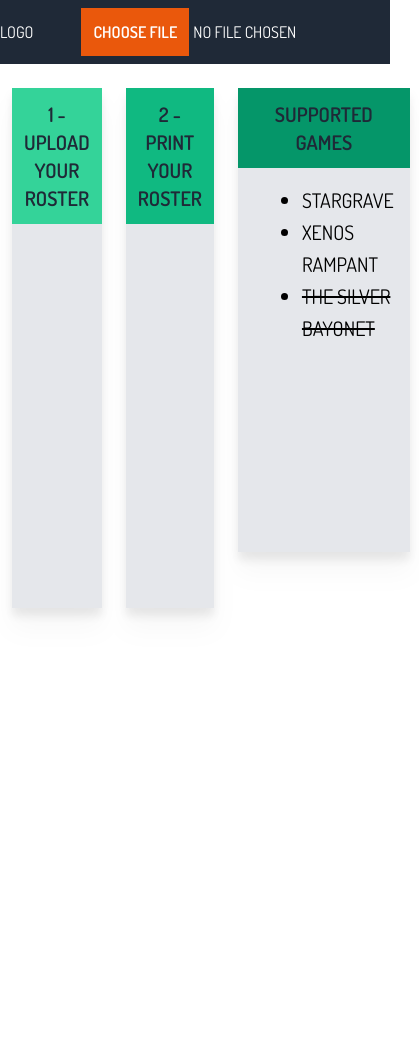
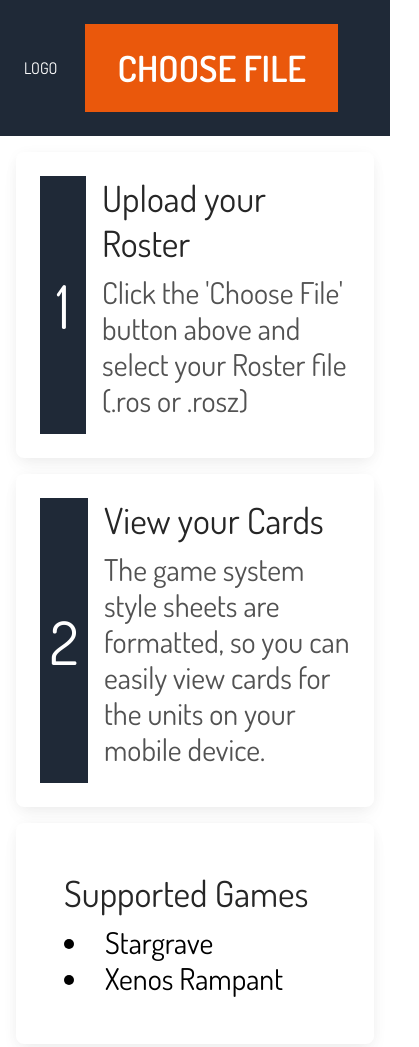
Before and after one commit to DaeronAlagos/BSCards, a website built with Parcel: page src/index.html in a window 390 px wide. Shown: the whole page, 419 px wide, since content can reach past the window. Before the commit the page ends 844 px from the top, so only its background shows below. Built offline with nearby package versions, Linux system fonts and the light colour scheme.

Commit message:
[IMP] index not mobile friendly

```diff
--- a/src/index.html
+++ b/src/index.html
@@ -13,80 +13,117 @@
     <link rel="stylesheet" href="styles.css" />
     <script src="index.ts" defer type="module"></script>
   </head>
-  <body class="h-full font-dosis">
-    <div id="container" class="min-h-full">
-      <header class="sticky top-0 bg-gray-800 print:hidden">
-        <div class="mx-auto flex max-w-7xl py-2">
-          <div class="flex flex-1 items-center">
-            <div id="logo" class="text-white">LOGO</div>
-            <div id="rosterInput" class="px-12">
-              <label class="block">
-                <input
-                  id="file"
+  <body class="font-dosis">
+    <header class="w-full bg-gray-800 p-6 lg:p-3 print:hidden">
+      <div class="mx-auto flex max-w-7xl items-center justify-between">
+        <div class="flex items-center">
+          <div class="text-white">LOGO</div>
+          <div class="px-3">
+            <label class="block px-4" for="roster_input"
+              ><input
+                class="block w-full text-4xl text-white file:border-0 file:bg-orange-600 file:px-8 file:py-6 file:font-semibold file:uppercase file:text-white lg:text-xl file:lg:p-2"
                 type="file"
+                name="roster_input"
+                id="roster_input"
                 accept=".ros, .rosz"
-                  class="uppercase text-white file:border-0 file:bg-orange-600 file:p-3 file:font-semibold file:uppercase file:text-white hover:file:bg-orange-400"
               />
             </label>
           </div>
         </div>
-          <div class="flex flex-1 items-center justify-center">
+        <div class=""></div>
         <div
-              id="gameSystemContainer"
-              class="hidden items-center text-base uppercase text-white"
+          id="print"
+          class="hidden bg-blue-800 px-4 py-2 text-xl font-semibold text-white"
         >
-              Game System: <span id="gameSystem"></span>
+          PRINT
         </div>
       </div>
-
-          <div class="flex flex-1 justify-end">
+    </header>
+    <div class="mx-auto max-w-7xl p-4 lg:px-0">
+      <div id="error" class="hidden">
+        Game System is not currently supported!
+      </div>
+      <div id="start" class="flex flex-col gap-4">
+        <div id="how" class="flex flex-wrap gap-4">
           <div
-              id="print"
-              class="hidden bg-indigo-600 px-6 py-3 text-base font-semibold uppercase text-white shadow-sm hover:bg-indigo-500 focus-visible:outline focus-visible:outline-2 focus-visible:outline-offset-2 focus-visible:outline-indigo-600"
+            id="how_upload"
+            class="flex grow rounded-lg bg-white p-6 shadow-[0_2px_15px_-3px_rgba(0,0,0,0.07),0_10px_20px_-2px_rgba(0,0,0,0.04)]"
           >
-              Print
+            <div
+              class="mr-4 flex w-12 items-center justify-center bg-gray-800 px-4 text-6xl text-white"
+            >
+              <span>1</span>
+            </div>
+            <div class="">
+              <h5
+                class="mb-2 text-4xl font-medium leading-tight text-neutral-800 lg:text-xl"
+              >
+                Upload your Roster
+              </h5>
+              <p class="mb-4 text-3xl text-neutral-600 lg:text-base">
+                Click the 'Choose File' button above and select your Roster file
+                (.ros or .rosz)
+              </p>
+            </div>
+          </div>
+          <div
+            id="how_view"
+            class="flex grow rounded-lg bg-white p-6 shadow-[0_2px_15px_-3px_rgba(0,0,0,0.07),0_10px_20px_-2px_rgba(0,0,0,0.04)] lg:hidden"
+          >
+            <div
+              class="mr-4 flex w-12 items-center justify-center bg-gray-800 px-4 text-center text-6xl text-white"
+            >
+              <span>2</span>
+            </div>
+            <div>
+              <h5
+                class="mb-2 text-4xl font-medium leading-tight text-neutral-800 lg:text-xl"
+              >
+                View your Cards
+              </h5>
+              <p class="mb-4 text-3xl text-neutral-600">
+                The game system style sheets are formatted, so you can easily
+                view cards for the units on your mobile device.
+              </p>
+            </div>
+          </div>
+          <div
+            id="how_print"
+            class="hidden grow rounded-lg bg-white p-6 shadow-[0_2px_15px_-3px_rgba(0,0,0,0.07),0_10px_20px_-2px_rgba(0,0,0,0.04)] lg:flex"
+          >
+            <div
+              class="mr-4 flex w-12 basis-4 items-center justify-center bg-gray-800 px-4 text-center text-6xl text-white"
+            >
+              <span>2</span>
+            </div>
+            <div>
+              <h5
+                class="mb-2 text-4xl font-medium leading-tight text-neutral-800 lg:text-xl"
+              >
+                Print your Cards
+              </h5>
+              <p class="mb-4 text-base text-neutral-600">
+                Click Print for a printer friendly version of the unit cards.
+              </p>
             </div>
           </div>
         </div>
-      </header>
-      <section class="mx-auto max-w-7xl py-6">
-        <div id="error" class="max-w mb-4 hidden bg-gray-200 p-4">
-          Game system is currently unsupported
-        </div>
-        <div id="start" class="max-w flex">
-          <div class="mx-3 grow drop-shadow-xl">
         <div
-              class="bg-emerald-400 p-3 text-center text-xl font-semibold uppercase text-gray-800"
+          id="systems"
+          class="rounded-lg bg-white p-12 shadow-[0_2px_15px_-3px_rgba(0,0,0,0.07),0_10px_20px_-2px_rgba(0,0,0,0.04)]"
         >
-              1 - Upload your Roster
-            </div>
-            <div class="h-96 bg-gray-200"></div>
-          </div>
-          <div class="mx-3 grow drop-shadow-xl">
-            <div
-              class="bg-emerald-500 p-3 text-center text-xl font-semibold uppercase text-gray-800"
-            >
-              2 - Print your Roster
-            </div>
-            <div class="h-96 bg-gray-200"></div>
-          </div>
-          <div class="mx-3 grow drop-shadow-xl">
-            <div
-              class="bg-emerald-600 p-3 text-center text-xl font-semibold uppercase text-gray-800"
+          <h5
+            class="mb-2 text-4xl font-medium leading-tight text-neutral-800 lg:text-xl"
           >
             Supported Games
-            </div>
-            <div class="h-96 bg-gray-200 p-4">
-              <ul class="list-disc pl-12 text-xl uppercase">
-                <li class="leading-8">Stargrave</li>
-                <li class="leading-8">Xenos Rampant</li>
-                <li class="leading-8 line-through">The Silver Bayonet</li>
+          </h5>
+          <ul class="list-inside list-disc text-3xl lg:text-base">
+            <li>Stargrave</li>
+            <li>Xenos Rampant</li>
           </ul>
         </div>
       </div>
-        </div>
-        <div id="wrapper" class="max-w mx-auto flex flex-wrap"></div>
-      </section>
+      <div id="wrapper"></div>
     </div>
   </body>
 </html>
--- a/src/index.ts
+++ b/src/index.ts
@@ -1,6 +1,6 @@
 import { Transformer } from './modules/transformer'
 
-const $fileInput = document.getElementById('file') as HTMLInputElement
+const $rosterInput = document.getElementById('roster_input') as HTMLInputElement
 const $wrapper = document.getElementById('wrapper') as HTMLElement
 const $start: HTMLElement = document.getElementById('start') as HTMLElement
 const $gameSystemContainer: HTMLElement = document.getElementById(
@@ -11,7 +11,7 @@ const $gameSystem: HTMLElement = document.getElementById(
 ) as HTMLElement
 const $print = document.getElementById('print') as HTMLElement
 
-$fileInput.addEventListener('change', (e: Event) => {
+$rosterInput.addEventListener('change', (e: Event) => {
   const files = (<HTMLInputElement>e.target).files
   if (files) {
     const fr = new FileReader()
```
Lines whose indentation alone changed are shown as unchanged.
